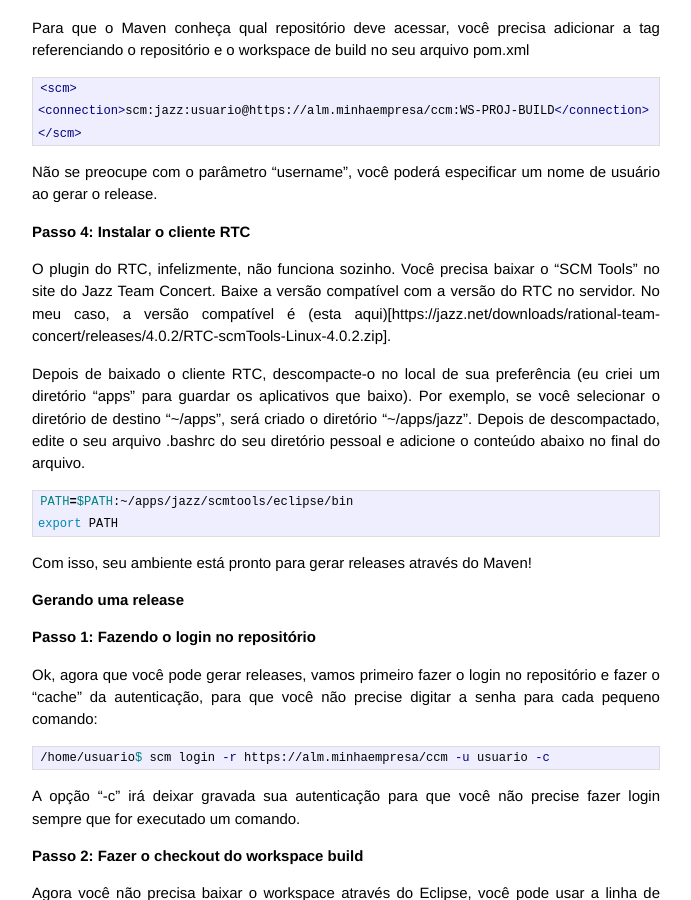
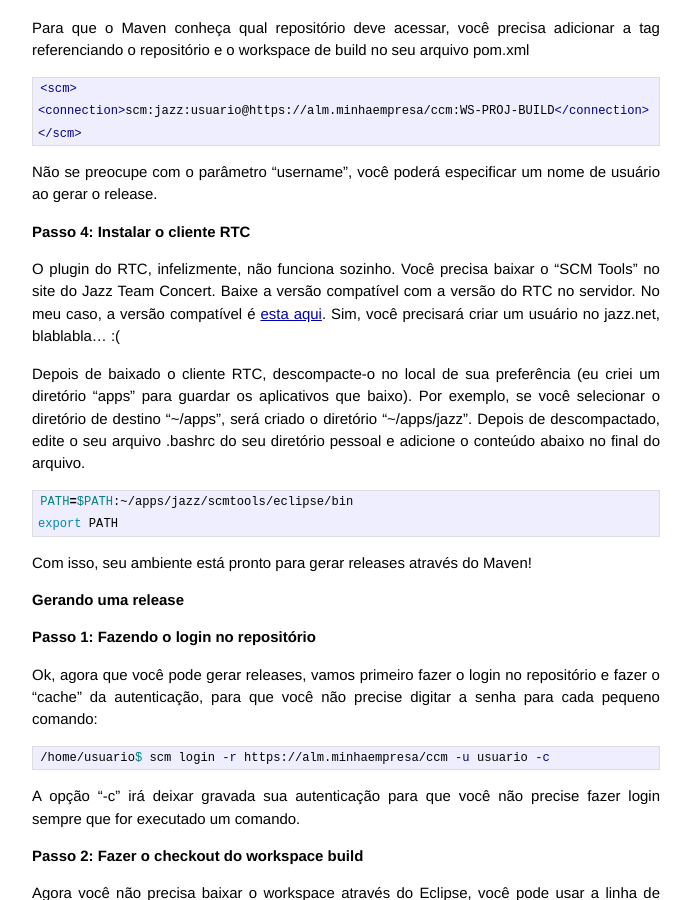
Before and after one commit to jovialjovem/jovialjovemmartin.github.io, a Jekyll site: the page built from _posts/2014-06-11-jazz-maven.markdown, in a window 1280 px wide and 900 px high, scrolled down 1405 px. Shown: the whole window, without its empty margins (294-985 px from the left). Built offline with Jekyll 4.4.1, drawn with Linux system fonts in a browser that asks for light colours; Markdown is read by kramdown in place of the engine named in the settings; comment, search, counter and statistics services are not loaded.

Commit message:
Correcao de link

```diff
--- a/_posts/2014-06-11-jazz-maven.markdown
+++ b/_posts/2014-06-11-jazz-maven.markdown
@@ -69,7 +69,7 @@
 
 ## Passo 4: Instalar o cliente RTC
 
-O plugin do RTC, infelizmente, não funciona sozinho. Você precisa baixar o "SCM Tools" no site do Jazz Team Concert. Baixe a versão compatível com a versão do RTC no servidor. No meu caso, a versão compatível é (esta aqui)[https://jazz.net/downloads/rational-team-concert/releases/4.0.2/RTC-scmTools-Linux-4.0.2.zip].
+O plugin do RTC, infelizmente, não funciona sozinho. Você precisa baixar o "SCM Tools" no site do Jazz Team Concert. Baixe a versão compatível com a versão do RTC no servidor. No meu caso, a versão compatível é [esta aqui](https://jazz.net/downloads/rational-team-concert/releases/4.0.2/RTC-scmTools-Linux-4.0.2.zip). Sim, você precisará criar um usuário no jazz.net, blablabla... :(
 
 Depois de baixado o cliente RTC, descompacte-o no local de sua preferência (eu criei um diretório "apps" para guardar os aplicativos que baixo). Por exemplo, se você selecionar o diretório de destino "~/apps", será criado o diretório "~/apps/jazz". Depois de descompactado, edite o seu arquivo .bashrc do seu diretório pessoal e adicione o conteúdo abaixo no final do arquivo.
 
```
